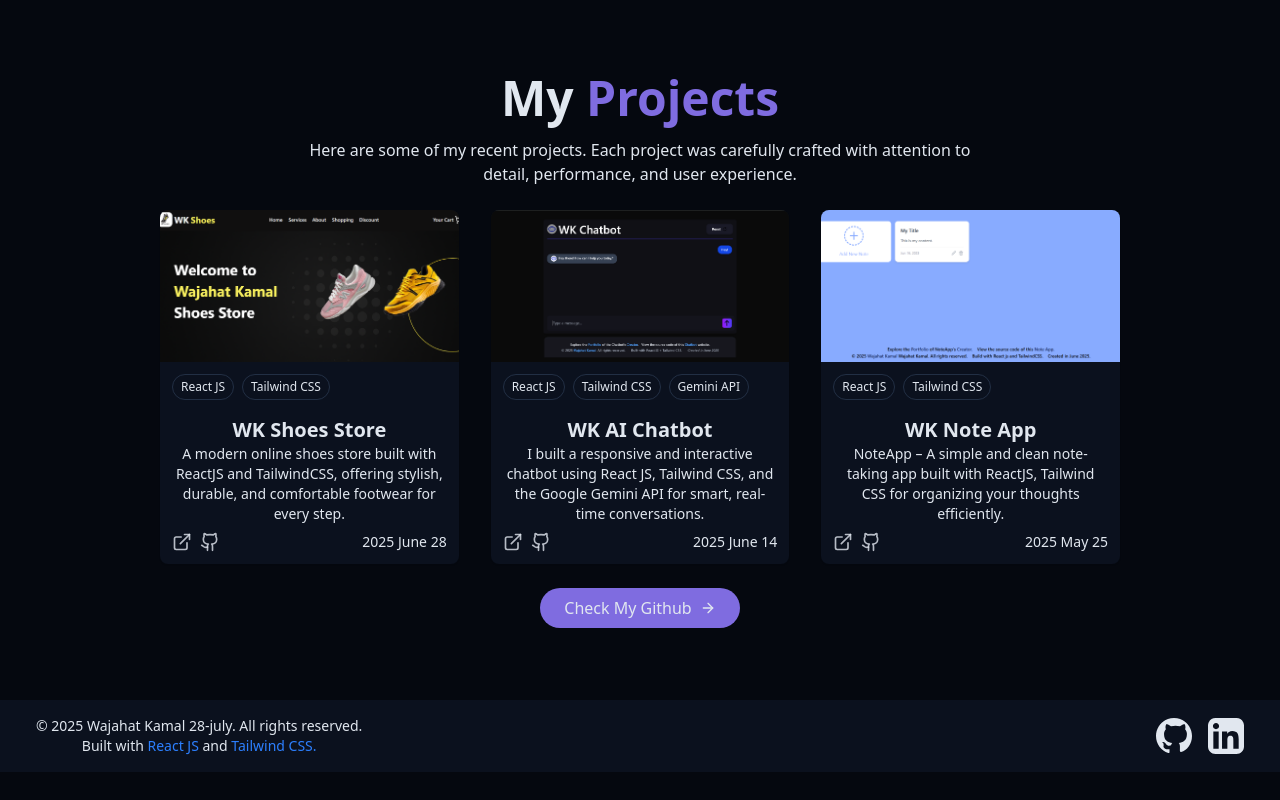
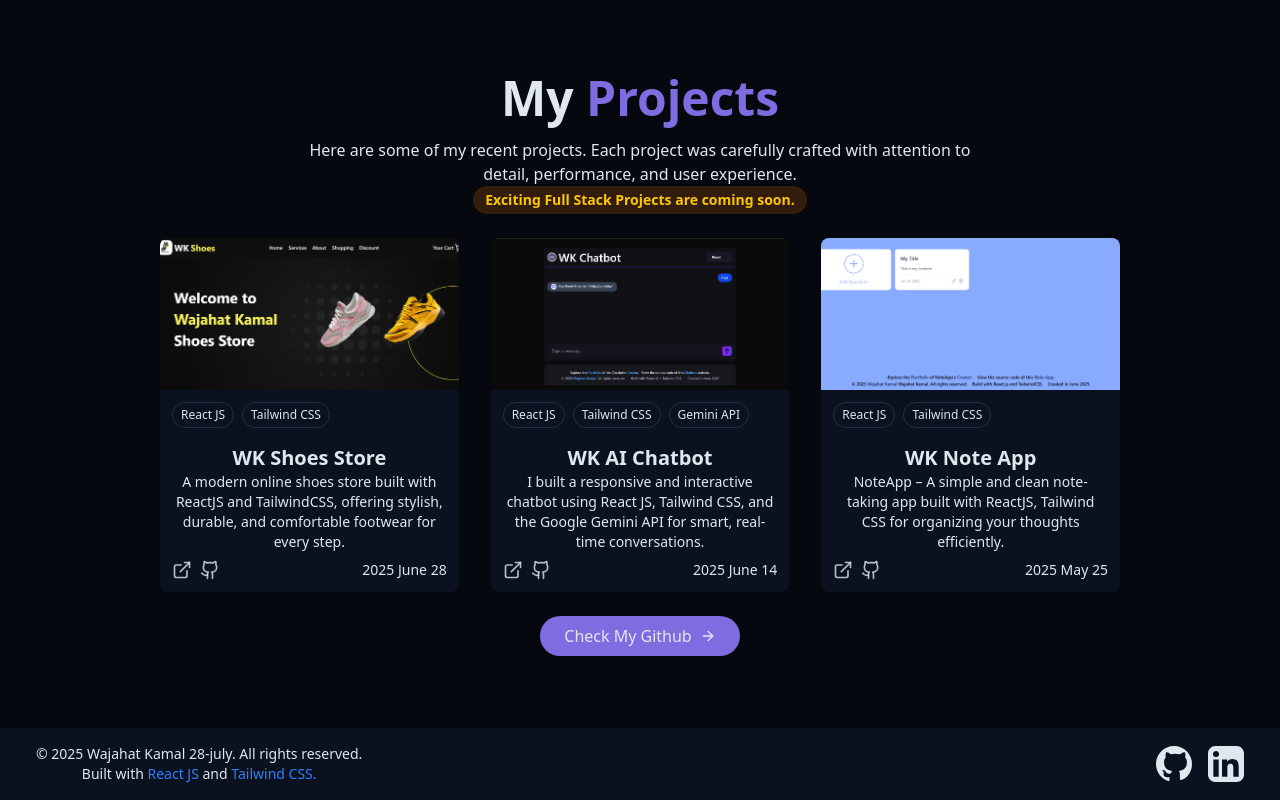
Before and after one commit to wajahat-kamal/Dev-Portfolio, a React (Vite) app: page / in a window 1280 px wide. Shown: the part 2074-2874 px from the top of the page. Before the commit the page ends 2846 px from the top, so only its background shows below. Built offline with nearby package versions, Linux system fonts and the light colour scheme.

Commit message:
Add button to ProjectsSection for upcoming full stack projects announcement

```diff
--- a/src/components/ProjectsSection.jsx
+++ b/src/components/ProjectsSection.jsx
@@ -49,6 +49,8 @@ export const ProjectsSection = () => {
         <p className="text-center text-muted-foreground mb-6 max-w-2xl mx-auto">
           Here are some of my recent projects. Each project was carefully
           crafted with attention to detail, performance, and user experience.
+          <br />
+                    <button className="inline-block text-sm text-yellow-400 bg-yellow-900/40 px-3 py-1 rounded-full font-semibold">Exciting Full Stack Projects are coming soon.</button>
         </p>
 
         <div className="grid grid-cols-1 md:grid-cols-2 lg:grid-cols-3 gap-8">
```
